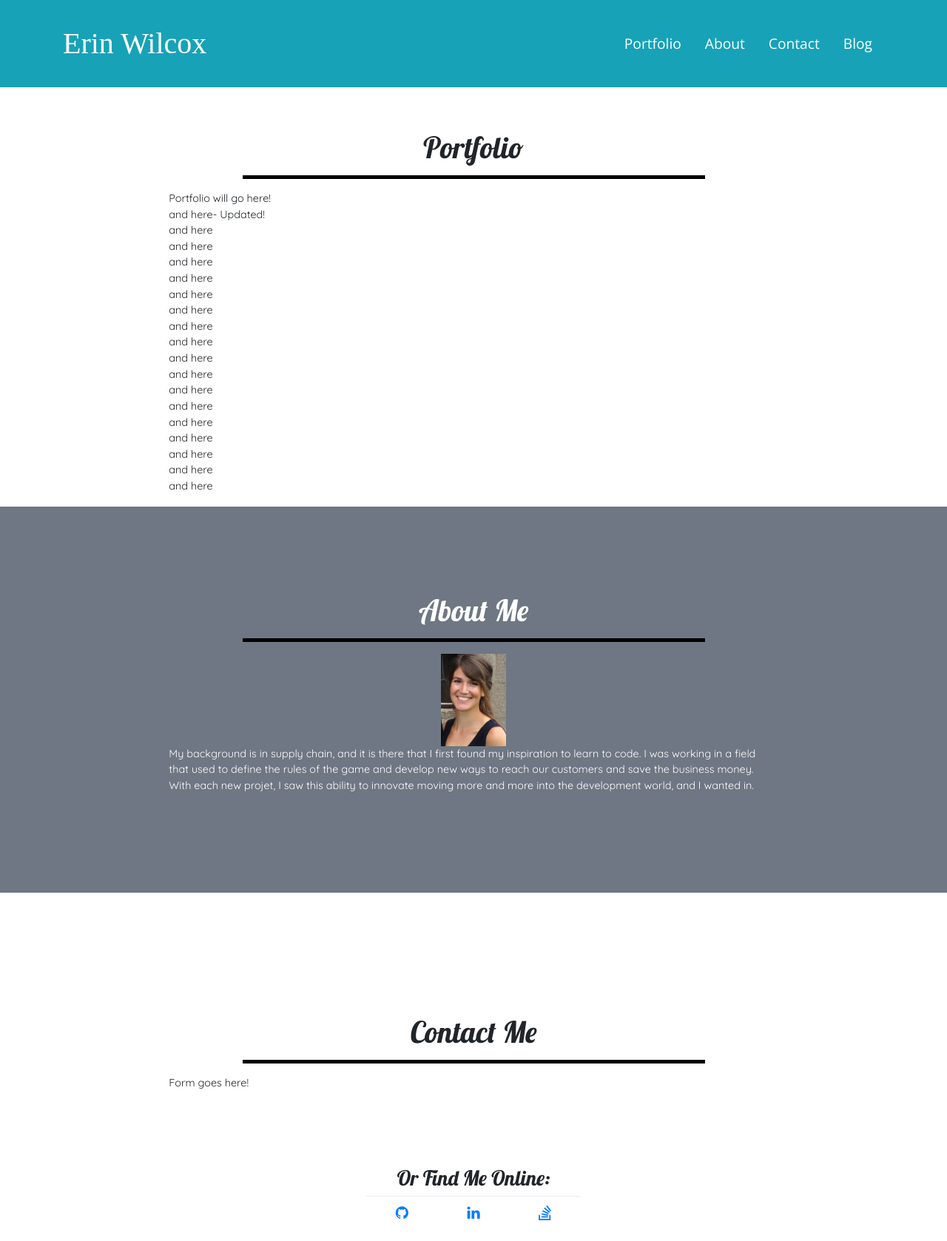
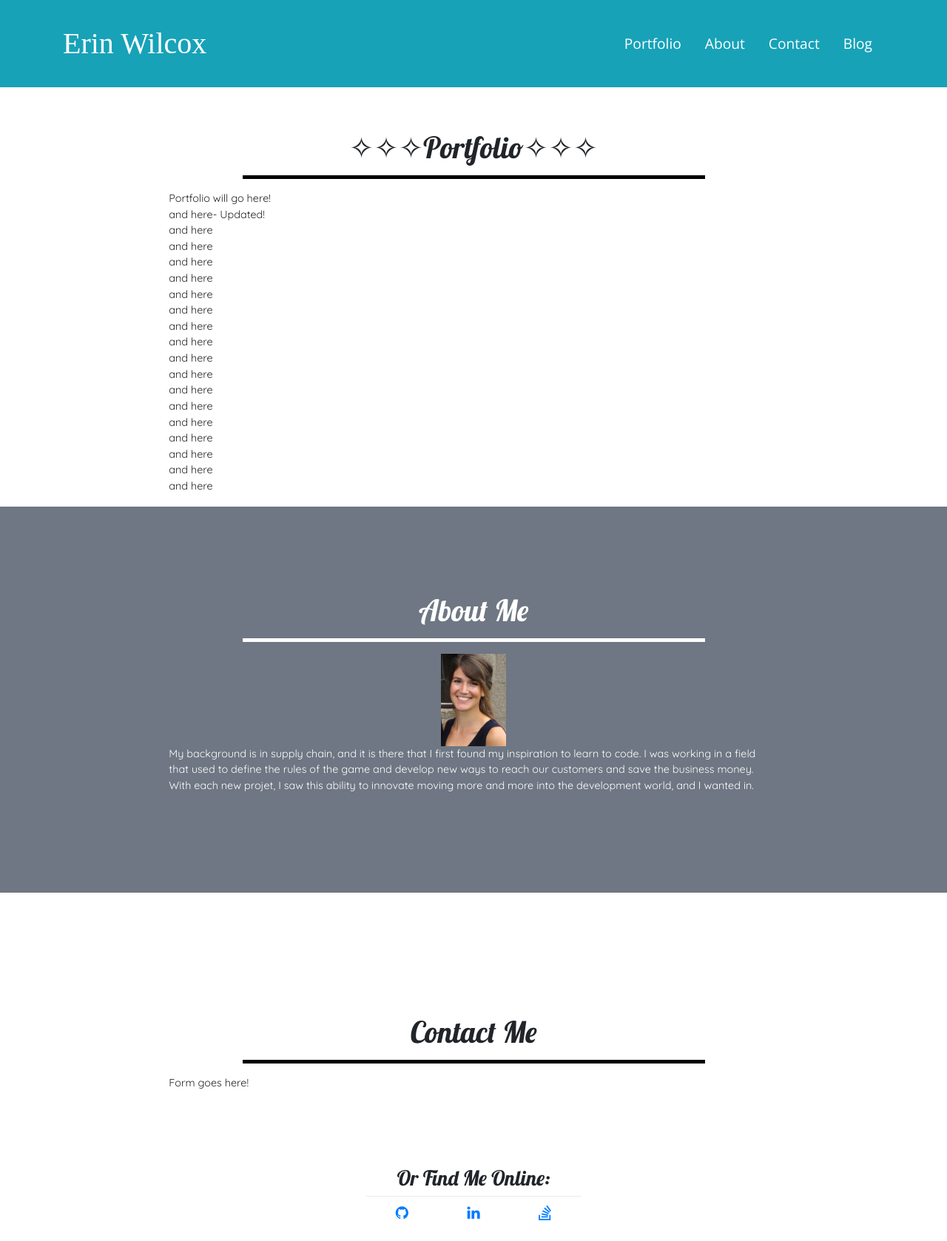
Before and after one commit to brookin8/brookin8.github.io, a Jekyll site: the page built from index.html, in a window 1280 px wide. Shown: the whole page at 74% size. Built offline with Jekyll 4.4.1, drawn with Linux system fonts in a browser that asks for light colours; some web fonts are replaced.

Commit message:
Playing around with unicode

```diff
--- a/index.html
+++ b/index.html
@@ -21,8 +21,8 @@ layout: index
 			width: 50%;
 		  margin-left:auto;
 		  margin-right:auto;
-		  background-color: black;
-		  color:black;
+		  background-color: white;
+		  color:white;
 		  border:0 none;
 		  height: 5px;
 		  background-image: "\2727" no-repeat center; /* section sign */
@@ -41,7 +41,7 @@ layout: index
 				<br>
 				<div class = "row justify-content-center">
 					<div class = "col">
-						<h1 style="text-align:center; vertical-align:center; padding-top:105px; font-family: 'Lobster', cursive;">Portfolio</h1>
+						<h1 style="text-align:center; vertical-align:center; padding-top:105px; font-family: 'Lobster', cursive;">&#x2727;&#x2727;&#x2727;Portfolio&#10023;&#10023;&#10023;</h1>
 						<hr class="black">
 					</div>
 				</div>
```
